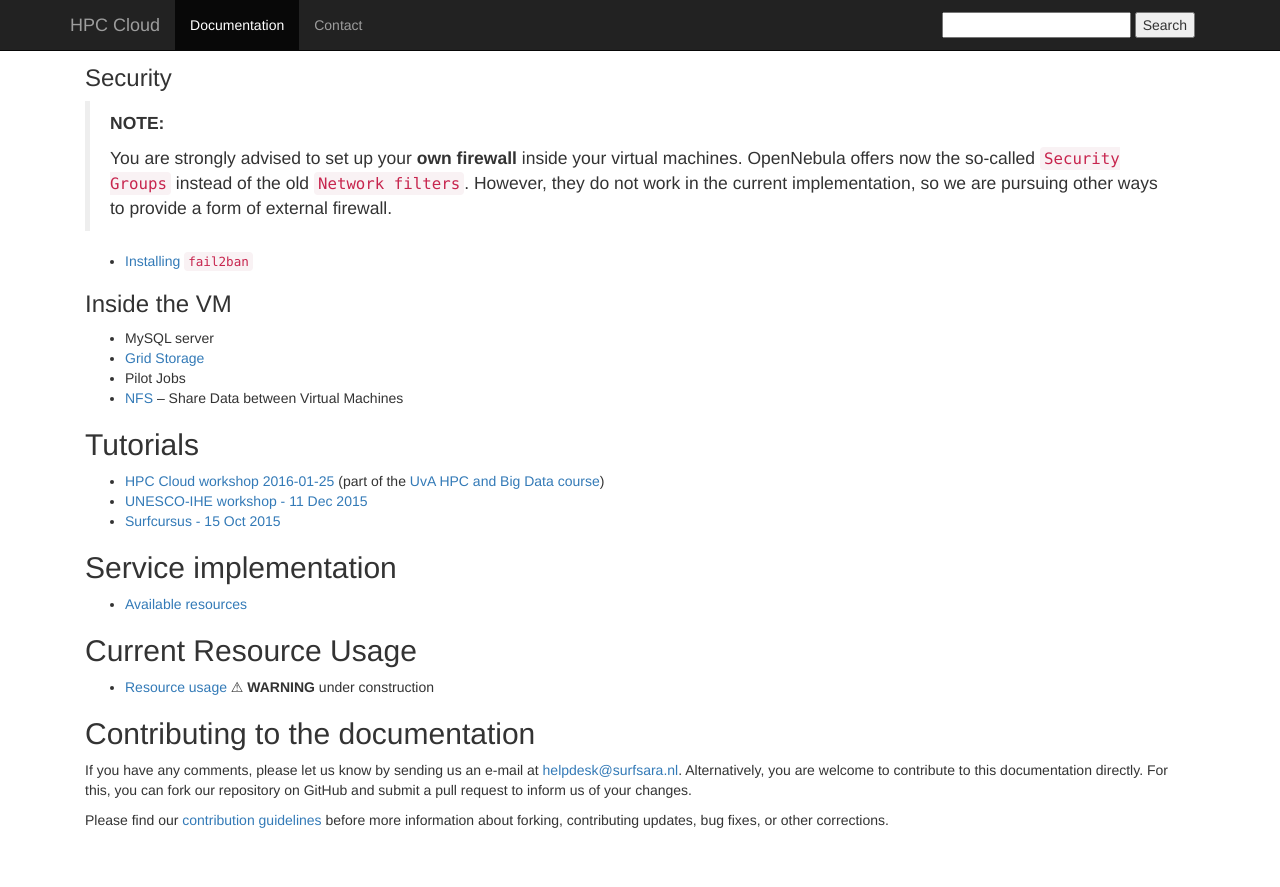
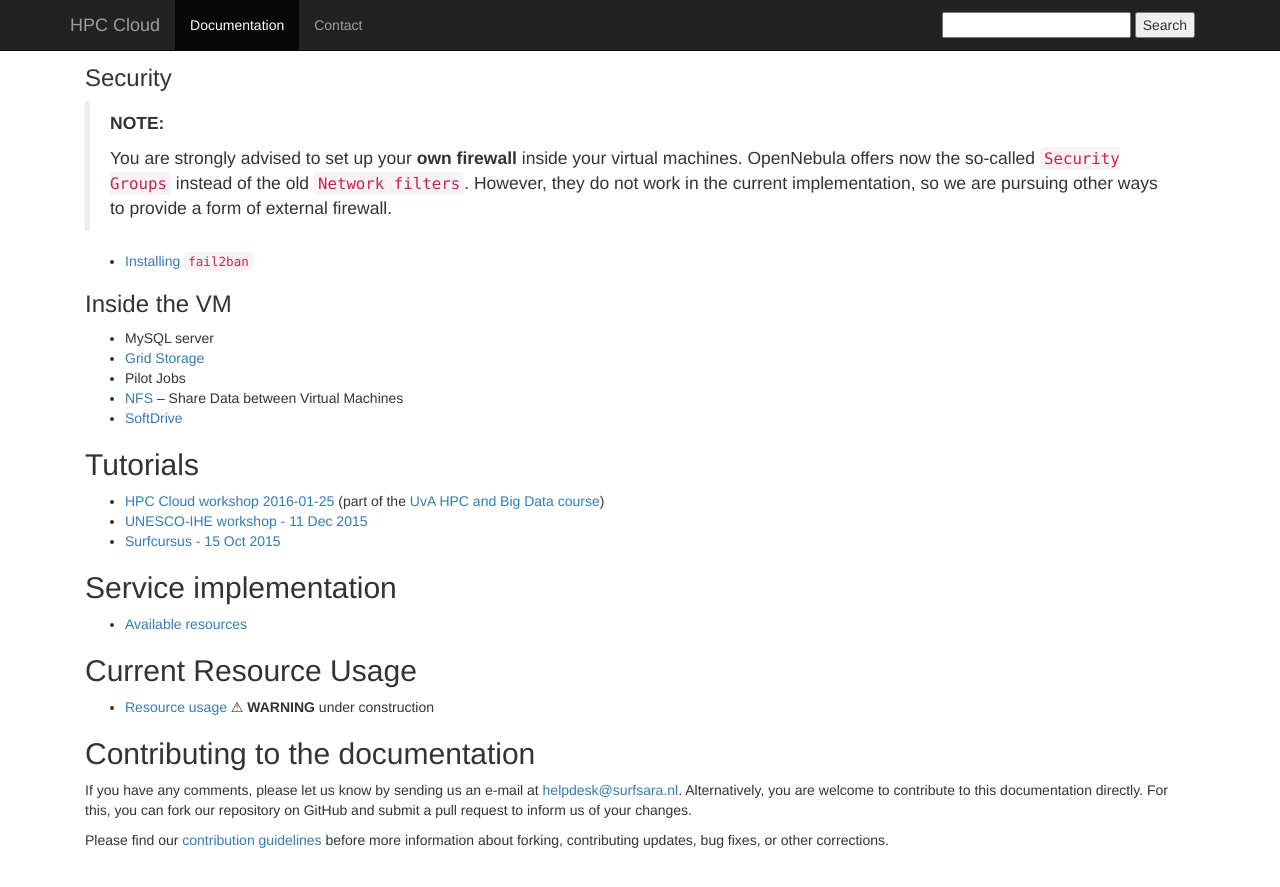
Before and after one commit to sara-nl/clouddocs, a Jekyll site: the page built from index.markdown, in a window 1280 px wide and 900 px high, scrolled down 1170 px. Shown: the top 887 px of the window. Built offline with Jekyll 4.4.1, drawn with Linux system fonts in a browser that asks for light colours; nearby versions of some CDN libraries.

Commit message:
Link to SoftDrive page from index

```diff
--- a/index.markdown
+++ b/index.markdown
@@ -65,6 +65,7 @@ layout: default
 * [Grid Storage](grid-storage)
 * Pilot Jobs
 * [NFS](NFS) &ndash; Share Data between Virtual Machines
+* [SoftDrive](softdrive)
 
 ## Tutorials
 * [HPC Cloud workshop 2016-01-25](UvAworkshop-2016-01-25/UvAworkshop-2016-01-25) (part of the [UvA HPC and Big Data course](http://hpc.uva.nl))
```
